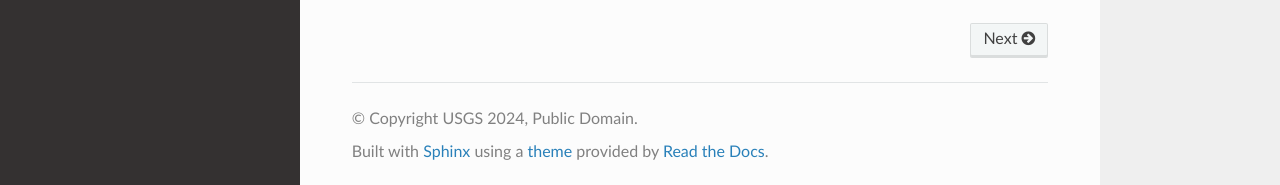
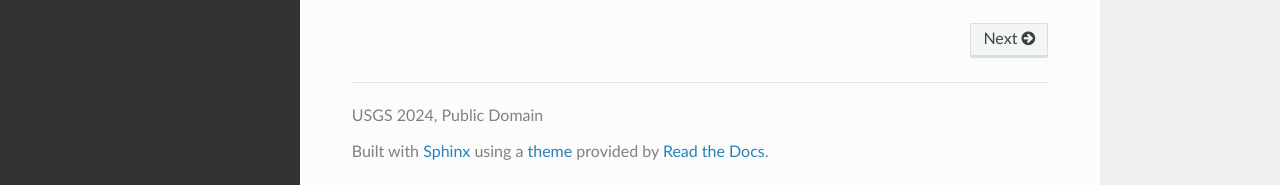
Before and after one commit to JonKing93/pfdf, a Sphinx documentation site: the page built from docs/index.rst, in a window 1280 px wide and 1400 px high, scrolled down 398 px. Shown: the part 1212-1397 px from the top of the window. Built offline with Sphinx 7.4.7 and the Read the Docs theme 2.0.0, drawn with Linux system fonts in a browser that asks for light colours.

Commit message:
fix typos and copyright text

```diff
--- /dev/null
+++ b/docs/_static/copyright.css
@@ -0,0 +1,14 @@
+/* Removes the copyright text enforced by the read-the-docs theme */
+   div[role=contentinfo] {
+	visibility: hidden;
+	position: relative;
+}
+
+/* The desired attribution text */
+div[role=contentinfo]:after {
+	visibility: visible;
+	position: absolute;
+	top: 0;
+	left: 0;
+	content: "USGS 2024, Public Domain";
+}
--- a/docs/conf.py
+++ b/docs/conf.py
@@ -10,8 +10,12 @@ from pathlib import Path
 # https://www.sphinx-doc.org/en/master/usage/configuration.html#project-information
 
 project = "pfdf"
-copyright = "USGS 2024, Public Domain"
 author = "Jonathan King"
+
+# Note: Override theme copyright with public domain attribution
+# copyright = "USGS 2024, Public Domain"
+html_static_path = ["_static"]
+html_css_files = ["copyright.css"]
 
 # Parse the release string from pyproject.toml
 _pyproject = Path(__file__).parents[1] / "pyproject.toml"
--- a/docs/guide/models/s17.rst
+++ b/docs/guide/models/s17.rst
@@ -236,7 +236,7 @@ You can also solve for multiple rainfall accumulations simultaneously. In this c
 Durations and Intensities
 +++++++++++++++++++++++++
 
-The ``likelihood`` function requires rainfall *accumulations* rather than intensities. Note that the input rainfall accumulations should be in millimeters, and are interpreted as the total accumulation over the duration associated with each set of parameters. Continuing the example, we provided three sets of parameters, for 15, 30 and 60 minute intervals, respectively. So the single rainfall duration is equivalent to the following intensities:
+The ``likelihood`` function requires rainfall *accumulations* rather than intensities. Note that the input rainfall accumulations should be in millimeters, and are interpreted as the total accumulation over the duration associated with each set of parameters. Continuing the example, we provided three sets of parameters, for 15, 30 and 60 minute intervals, respectively. So the single rainfall accumulation is equivalent to the following intensities:
 
 * 6 mm in 15 minutes = 24 mm / hour
 * 6 mm in 30 minutes = 12 mm / hour
```
Also changed, not shown: 1 other file.
